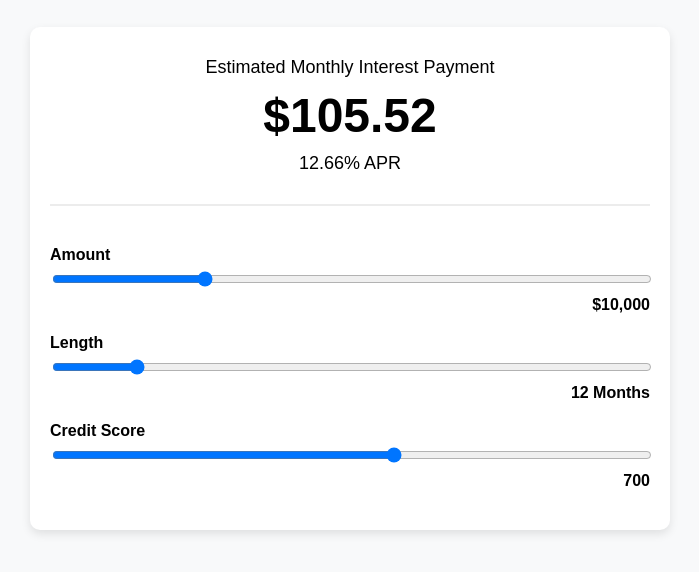
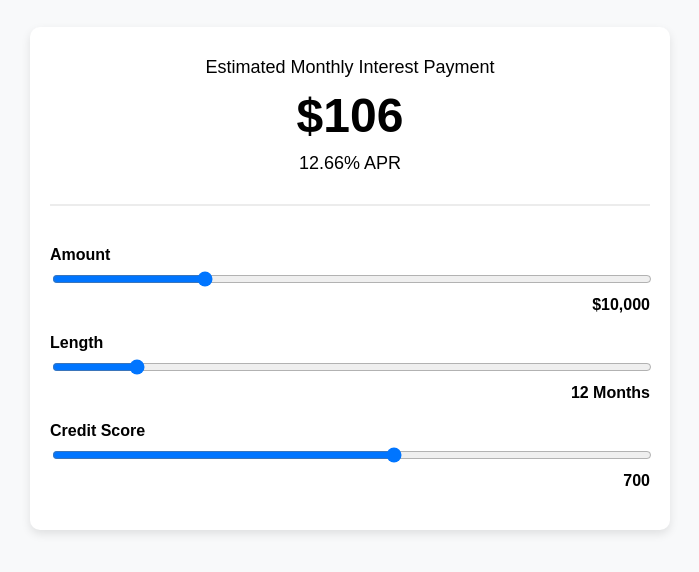
Before and after one commit to acquilabinc/loan-calculator, a plain HTML site: page index.html in a window 1280 px wide. Shown: the part 142-714 px from the top of the page, without its empty margins (290-989 px from the left). Drawn offline with Linux system fonts and the light colour scheme.

Commit message:
Update index.html

```diff
--- a/index.html
+++ b/index.html
@@ -156,7 +156,7 @@
       document.getElementById('loanTermValue').textContent = `${loanTerm} Months`;
       document.getElementById('creditScoreValue').textContent = `${creditScore}`;
       document.getElementById('apr').textContent = `${apr.toFixed(2)}%`;
-      document.getElementById('monthlyInterest').textContent = `$${monthlyInterest.toFixed(2).toLocaleString()}`;
+      document.getElementById('monthlyInterest').textContent = `$${Math.round(monthlyInterest).toLocaleString()}`;
     }
 
     // Event Listeners
```
